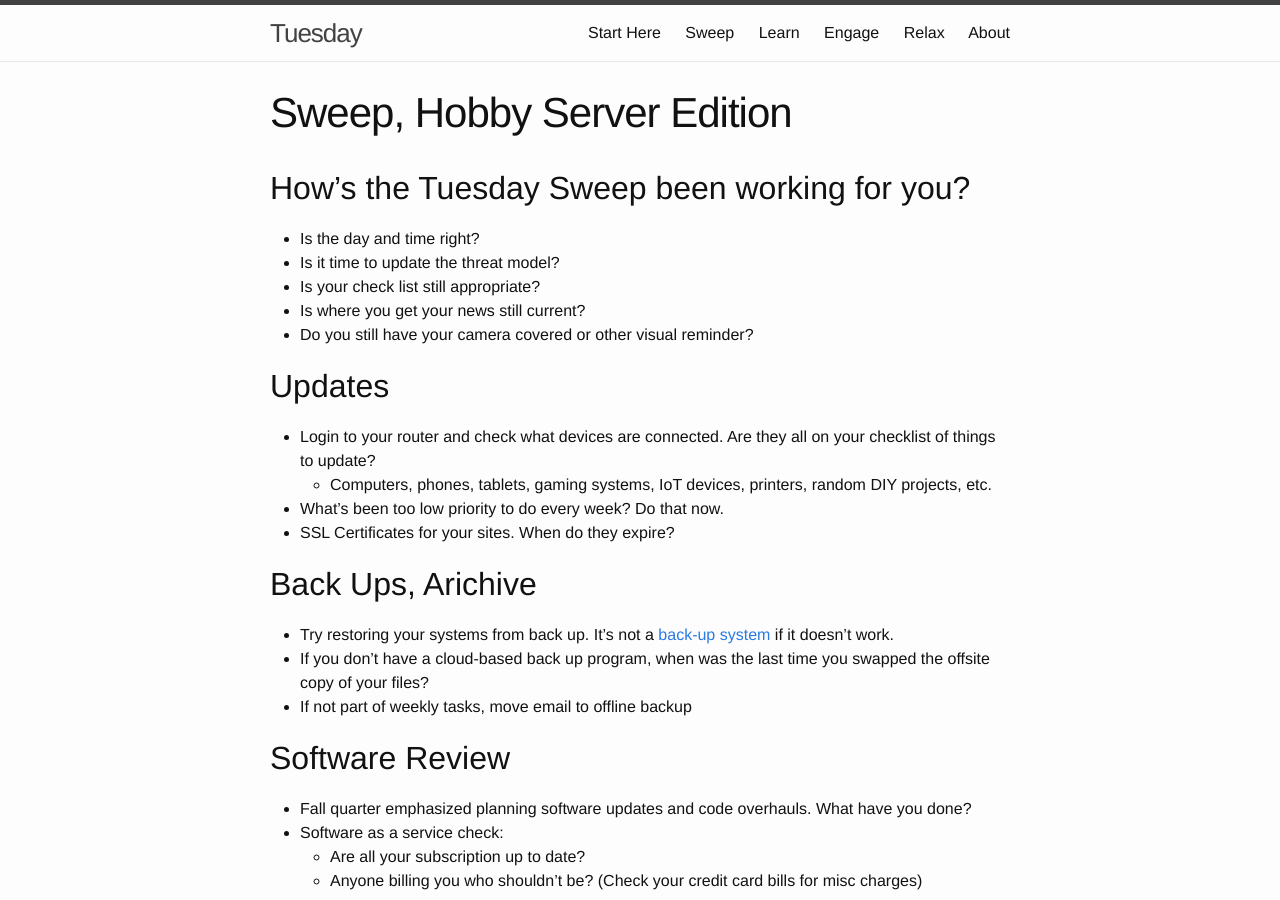
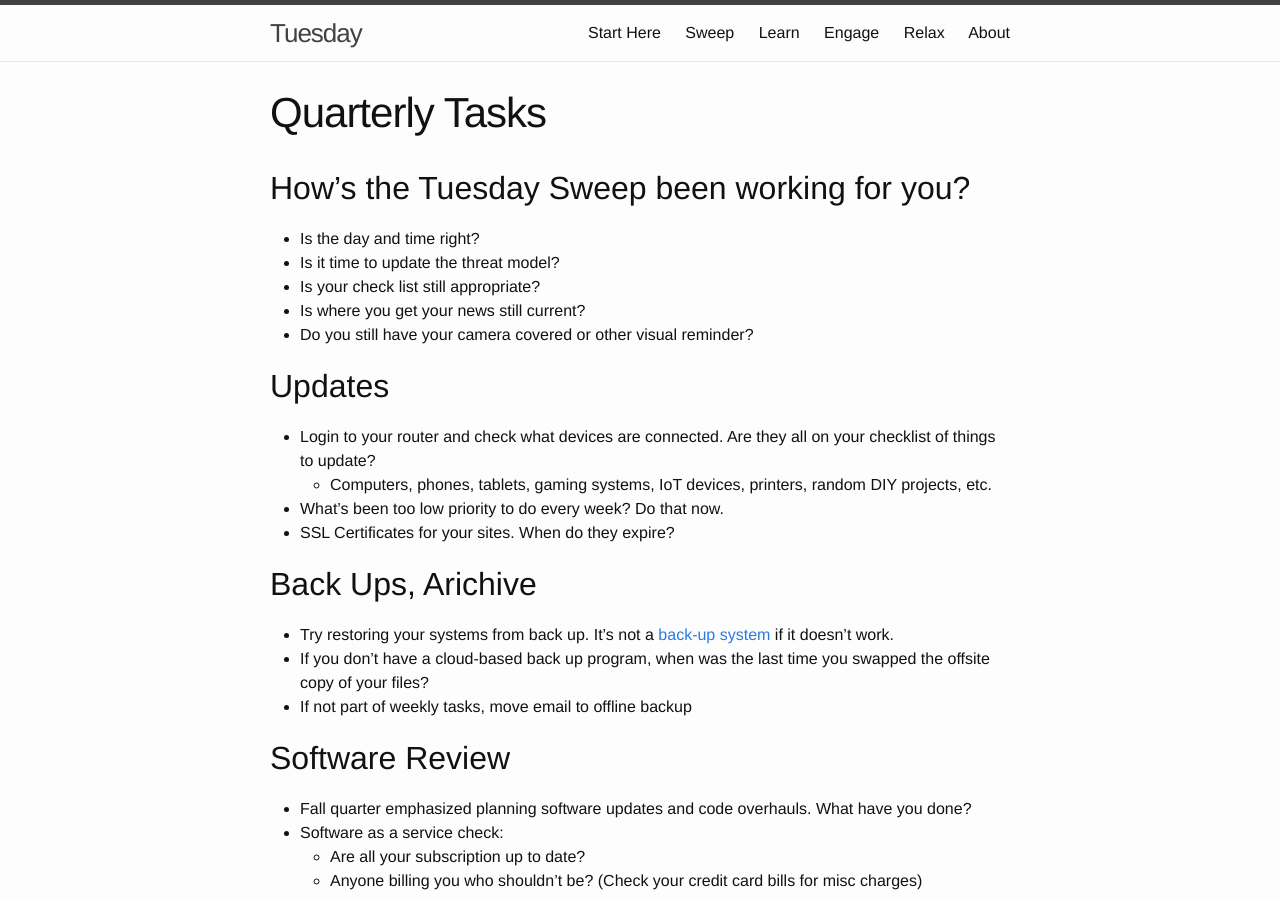
Before and after one commit to CRASHSpace/tuesday, a Jekyll site: the page built from _sweep/quarterly_tasks.md, in a window 1280 px wide and 900 px high. Built offline with Jekyll 4.4.1, drawn with Linux system fonts in a browser that asks for light colours.

Commit message:
fixed front matter

```diff
--- a/_sweep/quarterly_tasks.md
+++ b/_sweep/quarterly_tasks.md
@@ -1,8 +1,8 @@
 ---
 collection: sweep
 layout: page
-name: sweep_hobby_server.md
-title: Sweep, Hobby Server Edition
+name: quarterly_tasks.md
+title: Quarterly Tasks
 ---
 ## How’s the Tuesday Sweep been working for you?
 
```
